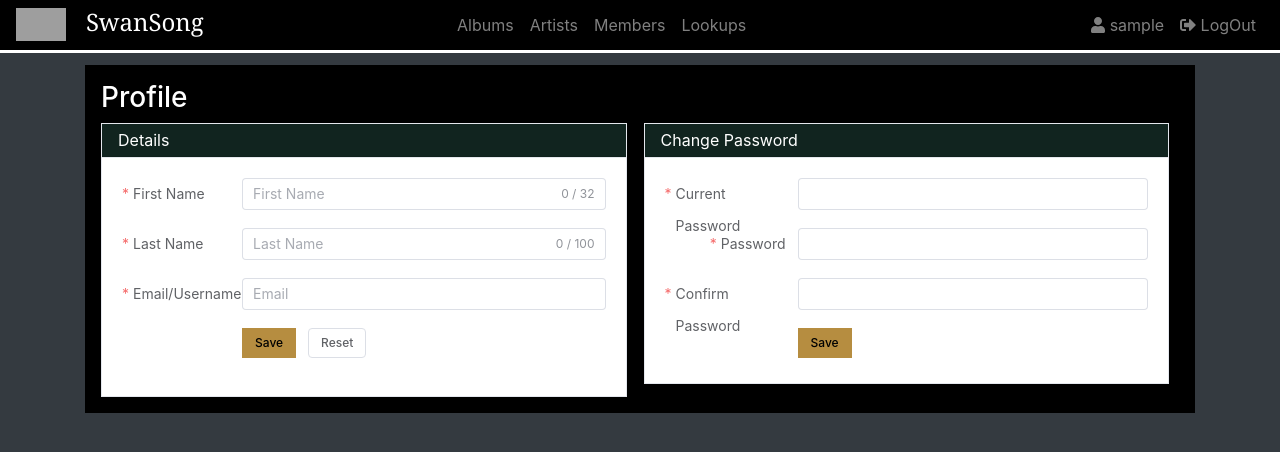
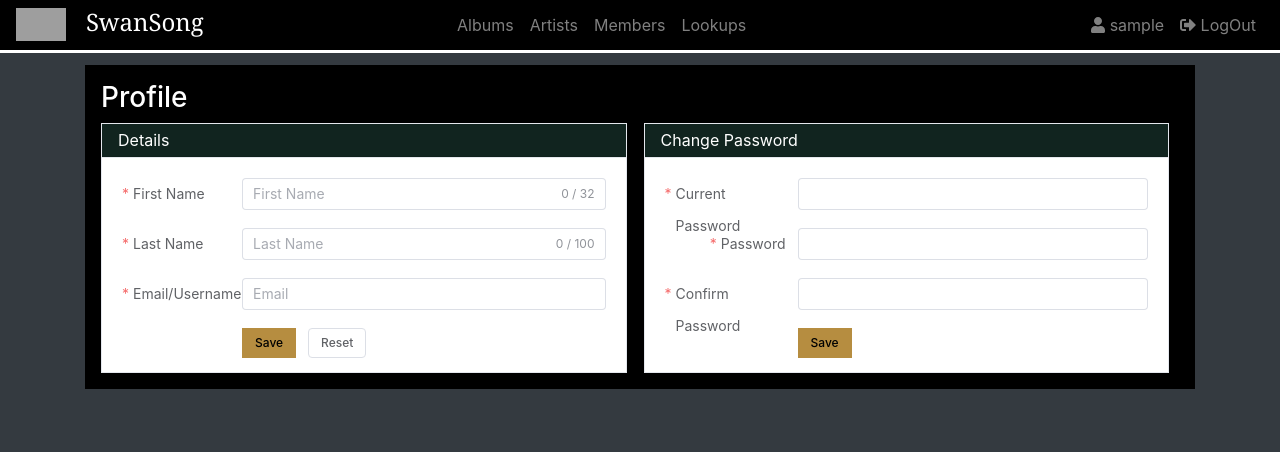
Before and after one commit to HammerheadShark666/swansong-frontend, a Vue app in the folder SwanSong.Vue/: page /profile in a window 1280 px wide. Shown: the top 452 px of the page. Built offline with nearby package versions, Linux system fonts and the light colour scheme; sample sign-in values are in the browser's storage; grey boxes are pictures that could not be loaded; the HTML template or start-up script is replaced by a standard one.

Commit message:
Fix css for search and profile

```diff
--- a/SwanSong.Vue/src/components/albums/AlbumSearchResults.vue
+++ b/SwanSong.Vue/src/components/albums/AlbumSearchResults.vue
@@ -1,5 +1,5 @@
 <template>
-    <div el-row>
+    <div el-row class="search-results">
        <el-pagination
                     small
                     v-if="this.searchResultsLength > 0"
@@ -169,4 +169,8 @@ export default defineComponent({
     padding-top: 4px!important;
 }
 
+.search-results {
+    margin-top: 15px;
+}
+
 </style>
--- a/SwanSong.Vue/src/components/artists/ArtistSearchResults.vue
+++ b/SwanSong.Vue/src/components/artists/ArtistSearchResults.vue
@@ -1,5 +1,5 @@
 <template>
-    <div el-row>
+    <div el-row class="search-results">
         <el-pagination
                     small
                     v-if="this.searchResultsLength > 0"
@@ -162,4 +162,8 @@ export default defineComponent({
     padding-top: 4px!important;
 }
 
+.search-results {
+    margin-top: 15px;
+}
+
 </style>
--- a/SwanSong.Vue/src/components/members/MemberSearchResults.vue
+++ b/SwanSong.Vue/src/components/members/MemberSearchResults.vue
@@ -1,5 +1,5 @@
 <template>
-    <div el-row>
+    <div el-row class="search-results">
        <el-pagination
                     small
                     v-if="this.searchResultsLength > 0"
@@ -170,4 +170,8 @@ export default defineComponent({
     padding-top: 4px!important;
 }
 
+.search-results {
+    margin-top: 15px;
+}
+
 </style>
--- a/SwanSong.Vue/src/components/profile/ProfileChangePassword.vue
+++ b/SwanSong.Vue/src/components/profile/ProfileChangePassword.vue
@@ -115,5 +115,7 @@ export default defineComponent({
 	float: right;
 	margin-bottom: 5px;
 }
-
+.box-card {
+    height: 250px;
+}
 </style>
--- a/SwanSong.Vue/src/components/profile/ProfileDetails.vue
+++ b/SwanSong.Vue/src/components/profile/ProfileDetails.vue
@@ -128,4 +128,8 @@ export default defineComponent({
     float:right;
 }
 
+.box-card {
+    height: 250px;
+}
+
 </style>
```
